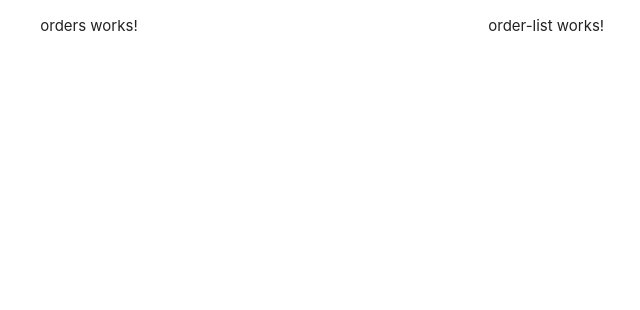
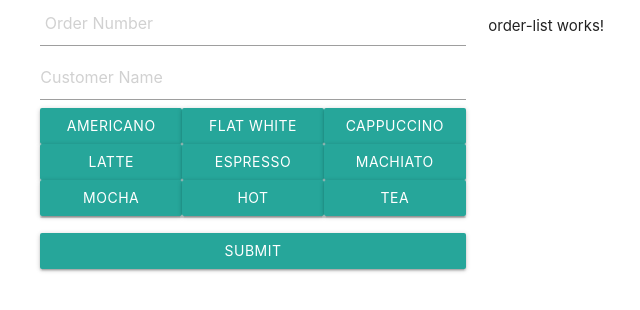
Before and after one commit to rmgimenez/firebase-crud, an Angular app: page / in a window 1280 px wide. Shown: the top 310 px of the page, without its empty margins (163-803 px from the left). Built offline with nearby package versions, Linux system fonts and the light colour scheme.

Commit message:
criação do form de cadastro e algumas funções

```diff
--- a/src/app/orders/orders.component.html
+++ b/src/app/orders/orders.component.html
@@ -1 +1,17 @@
-<p>orders works!</p>
+<form [formGroup]="this.ordersService.form" (ngSubmit)="onSubmit()">
+  <input placeholder=" Order Number" formControlName="orderNumber" type="text" class="input-field col s12">
+  <input placeholder="Customer Name" formControlName="customerName" type="text" class="input-field col s12">
+
+  <button class="waves-effect waves-light btn col s4" *ngFor="let coffee of coffees" (click)="addCoffee(coffee)">
+    {{coffee}}
+  </button>
+  <ul class="collection">
+    <li *ngFor="let coffee of coffeeOrder">
+      <span class="col s11"> {{ coffee }} </span>
+      <a class="col s1" (click)="removeCoffee(coffee)">x</a>
+    </li>
+  </ul>
+  <button class="waves-effect waves-light btn col s12" (click)="onSubmit()">
+    Submit
+  </button>
+</form>
--- a/src/app/orders/orders.component.ts
+++ b/src/app/orders/orders.component.ts
@@ -1,3 +1,4 @@
+import { OrdersService } from './../shared/orders.service';
 import { Component, OnInit } from '@angular/core';
 
 @Component({
@@ -7,7 +8,18 @@ import { Component, OnInit } from '@angular/core';
 })
 export class OrdersComponent implements OnInit {
 
-  constructor() { }
+  coffees = ["Americano", "Flat White", "Cappuccino", "Latte", "Espresso", "Machiato", "Mocha", "Hot Chocolate", "Tea"];
+
+  coffeeOrder = [];
+  addCoffee = coffee => this.coffeeOrder.push(coffee);
+  removeCoffee = coffee => {
+    let index = this.coffeeOrder.indexOf(coffee);
+    if (index > -1) this.coffeeOrder.splice(index, 1);
+  };
+
+  onSubmit(){};
+
+  constructor(public ordersService: OrdersService) { }
 
   ngOnInit(): void {
   }
```
